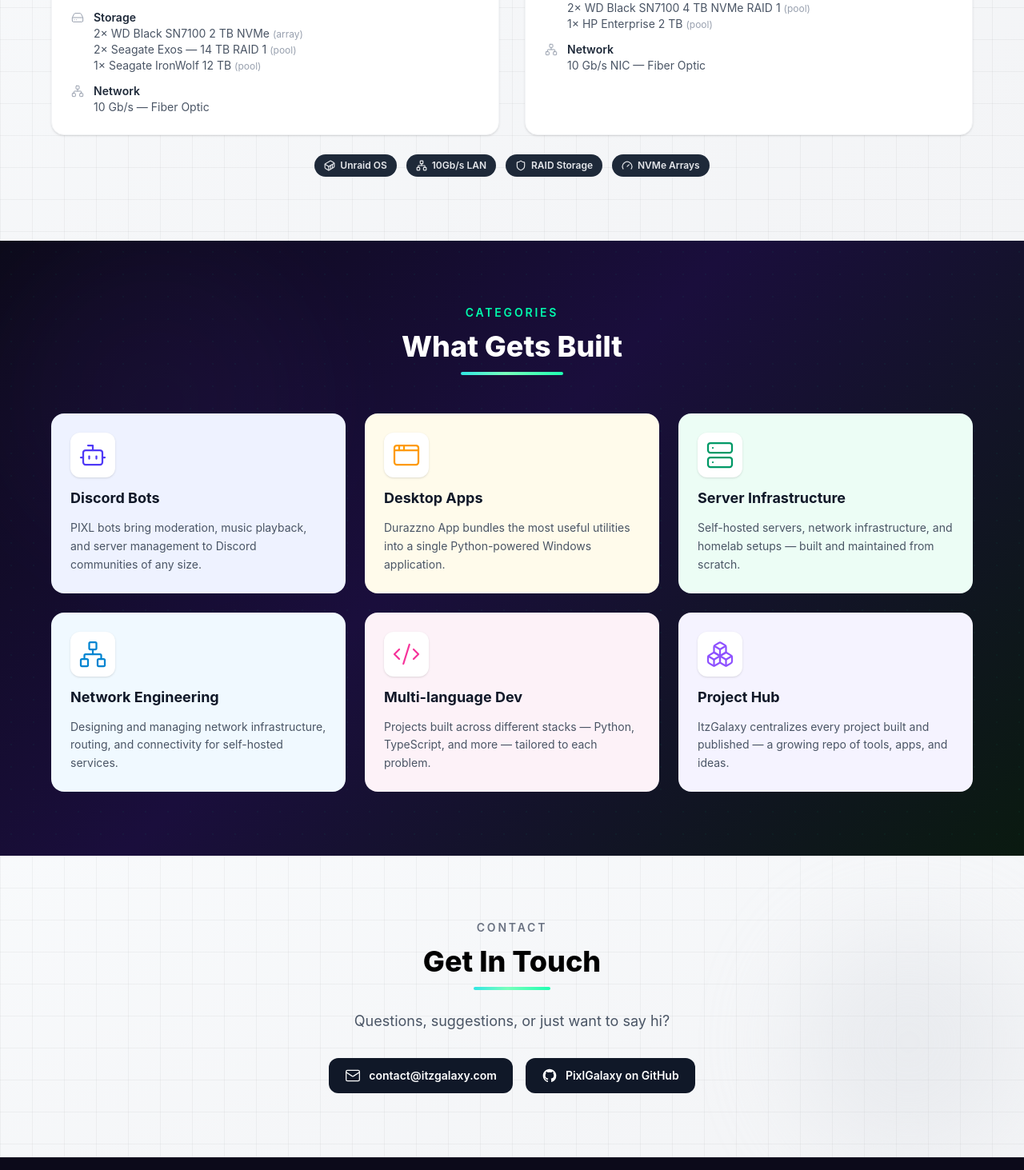
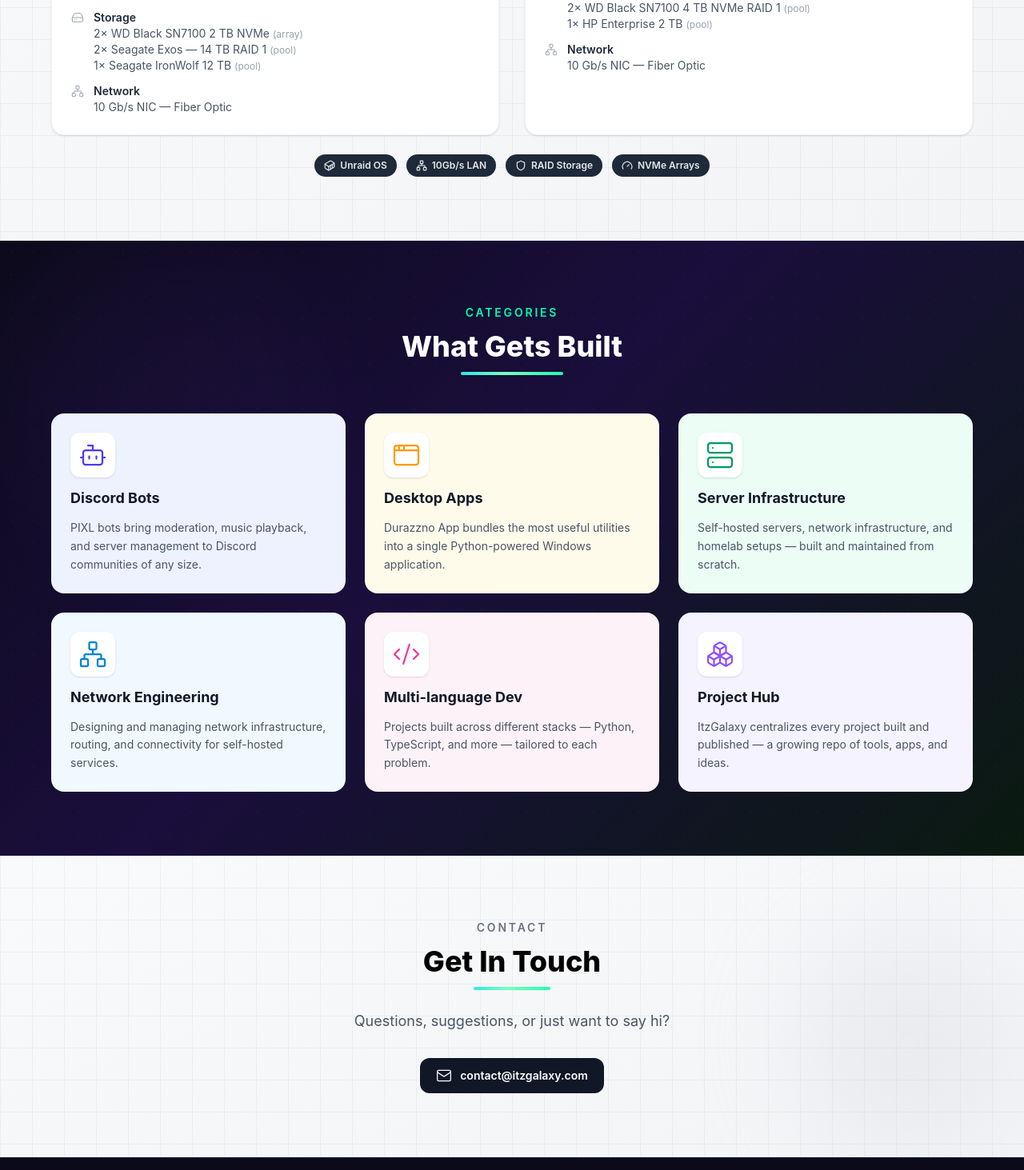
Before and after one commit to PixlGalaxy/ItzGalaxy, a React (Vite) app in the folder frontend/: page /about in a window 1280 px wide. Shown: the part 2147-3610 px from the top of the page at 80% size. Built offline with nearby package versions, Linux system fonts and the light colour scheme; the HTML template or start-up script is replaced by a standard one.

Commit message:
chore: update About page content

```diff
--- a/frontend/src/pages/About.tsx
+++ b/frontend/src/pages/About.tsx
@@ -203,7 +203,7 @@
                         RX 7900 XTX — AI, Embeddings &amp; Encode/Decode <span className="text-xs text-violet-500 font-medium">(ROCm)</span>
                       </p>
                       <p className="text-gray-600">
-                        RTX 3060 12 GB — dedicated CUDA VM <span className="text-xs text-green-500 font-medium">(CUDA)</span>
+                        RTX 3060 12 GB — Dedicated CUDA VM <span className="text-xs text-green-500 font-medium">(CUDA)</span>
                       </p>
                     </div>
                   </div>
@@ -220,7 +220,7 @@
                     <LucideIcons.Network className="w-4 h-4 text-gray-400 mt-0.5 flex-shrink-0" strokeWidth={1.5} />
                     <div>
                       <span className="font-semibold text-gray-800">Network</span>
-                      <p className="text-gray-600">10 Gb/s — Fiber Optic</p>
+                      <p className="text-gray-600">10 Gb/s NIC — Fiber Optic</p>
                     </div>
                   </div>
                 </div>
@@ -348,17 +348,6 @@
               <LucideIcons.Mail className="w-5 h-5" strokeWidth={1.5} />
               contact@itzgalaxy.com
             </a>
-            <a
-              href="https://github.com/PixlGalaxy"
-              target="_blank"
-              rel="noopener noreferrer"
-              className="inline-flex items-center gap-2.5 bg-gray-900 text-white text-sm font-semibold px-5 py-3 rounded-xl hover:bg-gray-700 transition-colors"
-            >
-              <svg className="w-5 h-5" viewBox="0 0 24 24" fill="currentColor">
-                <path d="M12 2C6.477 2 2 6.484 2 12.021c0 4.428 2.865 8.184 6.839 9.505.5.092.682-.217.682-.483 0-.237-.008-.868-.013-1.703-2.782.605-3.369-1.342-3.369-1.342-.454-1.154-1.11-1.462-1.11-1.462-.908-.62.069-.608.069-.608 1.003.07 1.531 1.032 1.531 1.032.892 1.53 2.341 1.088 2.91.832.092-.647.35-1.088.636-1.338-2.22-.253-4.555-1.113-4.555-4.951 0-1.093.39-1.988 1.029-2.688-.103-.253-.446-1.272.098-2.65 0 0 .84-.27 2.75 1.026A9.564 9.564 0 0112 6.844a9.59 9.59 0 012.504.338c1.909-1.296 2.747-1.027 2.747-1.027.546 1.379.202 2.398.1 2.651.64.7 1.028 1.595 1.028 2.688 0 3.848-2.339 4.695-4.566 4.943.359.309.678.92.678 1.855 0 1.338-.012 2.419-.012 2.747 0 .268.18.58.688.482A10.02 10.02 0 0022 12.021C22 6.484 17.522 2 12 2z" />
-              </svg>
-              PixlGalaxy on GitHub
-            </a>
           </div>
         </div>
       </section>
```
